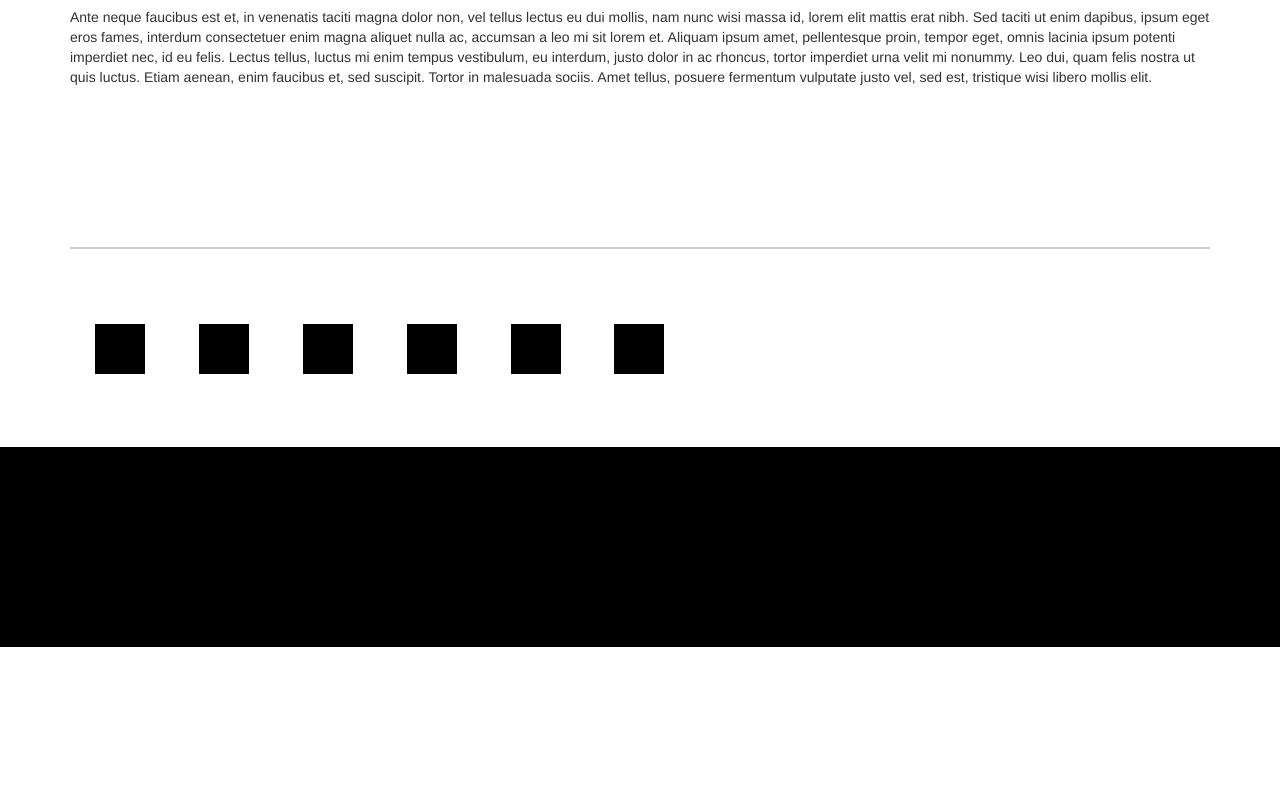
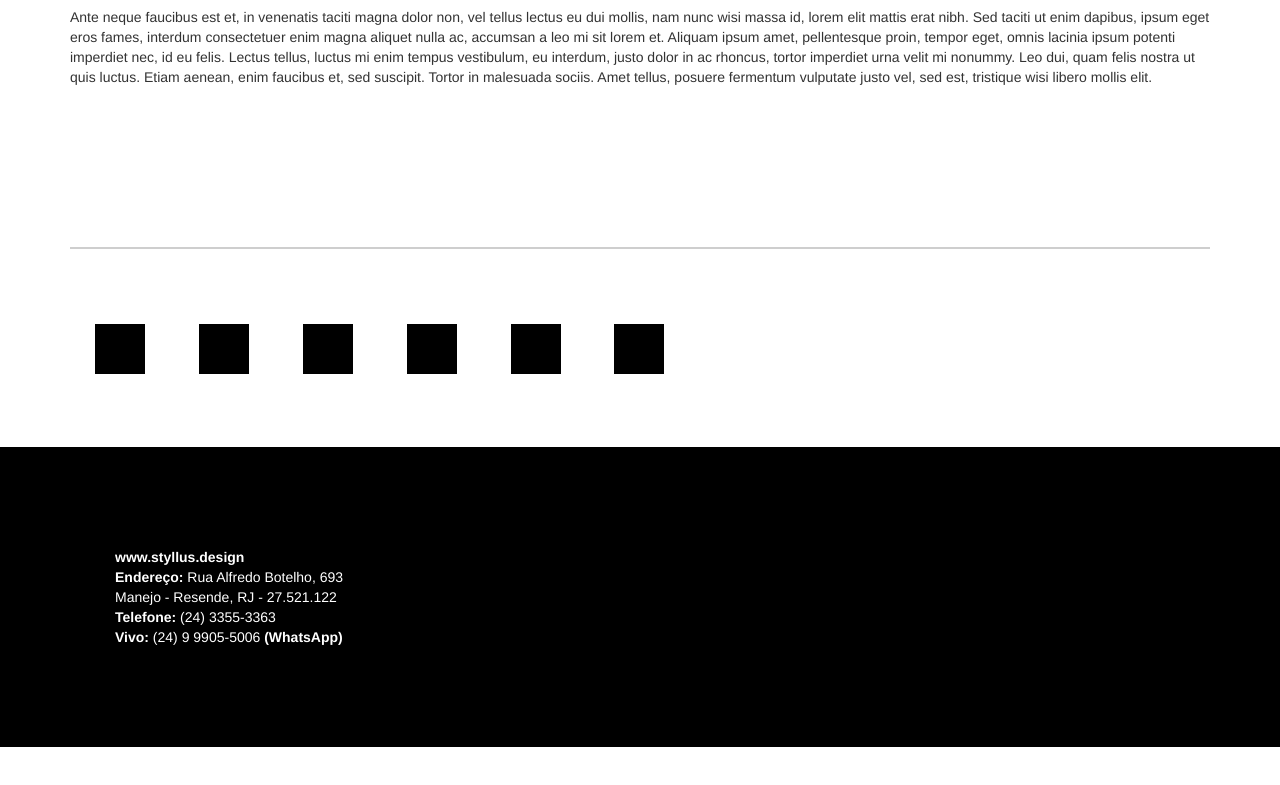
Before and after one commit to xtremepg/styllus, a plain HTML site: page index.html in a window 1280 px wide. Shown: the part 353-1138 px from the top of the page. Drawn offline with nearby package versions, Linux system fonts and the light colour scheme.

Commit message:
Ajustes do Endereço

```diff
--- a/assets/css/style.css
+++ b/assets/css/style.css
@@ -24,10 +24,17 @@
 }
 
 .address {
+  padding: 100px;
   background-color: #000;
+  min-height: 300px;
+  color: #fff;
+  font-size: 14px;
+}
+
+.footer {
   min-height: 200px;
 }
 
-.footer {
-  margin: 200px;
+.hilight {
+  font-weight: bold;
 }
--- a/index.html
+++ b/index.html
@@ -14,12 +14,14 @@
     <div class="top"></div>
 
     <div class="container">
+
       <div class="message">
         <p> Lorem ipsum dolor sit amet, sit laoreet ligula mi dolor a, curabitur lacus, morbi turpis suspendisse pharetra dolor. Libero lectus sapien commodo officia mi nisl, lacinia ut quam neque et scelerisque quam. At et. Wisi semper elit dis, maecenas pede, lectus vivamus et. A eget vivamus vitae, proin orci inceptos, nam massa sed. Volutpat posuere anim, vivamus tempor donec eget magna nunc. Neque non sit, vel a nibh consectetuer porta, pede nibh scelerisque, quam dictum porta rhoncus pharetra lorem eleifend, consequat hac risus lacinia diam. Adipiscing venenatis augue, dolor sagittis suscipit lorem at non. Ut pede, mi sollicitudin et, molestias per sed, eros morbi ut velit mauris ultricies. Libero mi sed lacinia ante quam, vivamus luctus pellentesque maecenas. Eu ut nisl magna, venenatis vivamus at, ligula mi nonummy duis. Vitae duis nec, fusce purus neque, eu vehicula vehicula pharetra.
         </p>
         <p> Ante neque faucibus est et, in venenatis taciti magna dolor non, vel tellus lectus eu dui mollis, nam nunc wisi massa id, lorem elit mattis erat nibh. Sed taciti ut enim dapibus, ipsum eget eros fames, interdum consectetuer enim magna aliquet nulla ac, accumsan a leo mi sit lorem et. Aliquam ipsum amet, pellentesque proin, tempor eget, omnis lacinia ipsum potenti imperdiet nec, id eu felis. Lectus tellus, luctus mi enim tempus vestibulum, eu interdum, justo dolor in ac rhoncus, tortor imperdiet urna velit mi nonummy. Leo dui, quam felis nostra ut quis luctus. Etiam aenean, enim faucibus et, sed suscipit. Tortor in malesuada sociis. Amet tellus, posuere fermentum vulputate justo vel, sed est, tristique wisi libero mollis elit.
         </p>
       </div>
+
       <div class="social">
         <div class="social-box"></div>
         <div class="social-box"></div>
@@ -28,9 +30,20 @@
         <div class="social-box"></div>
         <div class="social-box"></div>
       </div>
+
     </div>
 
-    <div class="address"></div>
+    <div class="address">
+      <div class="col-lg-10">
+        <span class="hilight">www.styllus.design</span><br />
+        <span class="hilight">Endere&ccedil;o:</span> <span> Rua Alfredo Botelho, 693</span><br />
+        <span>Manejo - Resende, RJ - 27.521.122</span><br />
+        <span class="hilight">Telefone:</span><span> (24) 3355-3363 </span><br />
+        <span class="hilight">Vivo:</span><span> (24) 9 9905-5006</span> <span class="hilight">(WhatsApp)</span>
+      </div>
+      <div class="col-lg-2"></div>
+    </div>
+
     <div class="footer"></div>
 
     <!-- jQuery library -->
```
